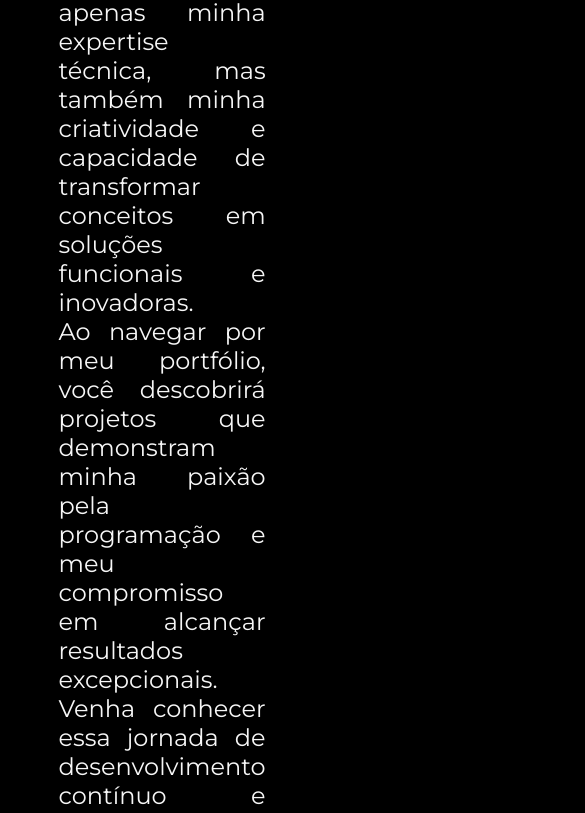
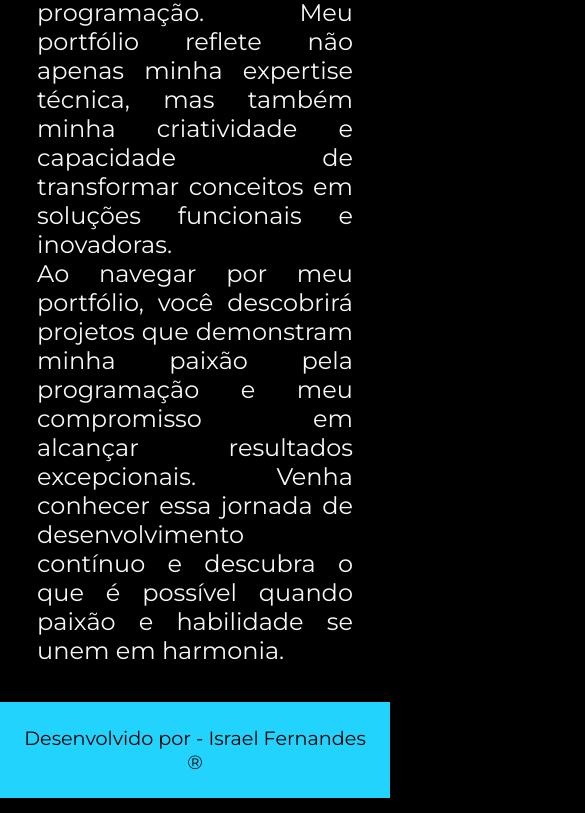
Before and after one commit to Israellgg/portfolio, a plain HTML site: page about.html in a window 390 px wide. Shown: the part 1623-2436 px from the top of the page, 585 px wide, since content can reach past the window. Drawn offline with nearby package versions, Linux system fonts and the light colour scheme.

Commit message:
responsividade das paginas melhorada

```diff
--- a/style.css
+++ b/style.css
@@ -78,6 +78,7 @@ body{
     color: var(--cor-secundaria);
     font-weight: 400;
     font-size: 2.25rem;
+
 }
 
 .sobre__titulo{
@@ -173,16 +174,30 @@ body{
         padding: 5%;
     }
 
+    .sobre__principal{
+        flex-direction: column-reverse;
+        padding: 5%;
+    }
+
     .conteudo__secao{
         padding: 5%;
         width: auto;
     }
 
+    .sobre__secao{
+        padding: 5%;
+        width: auto;
+    }
+
     .conteudo__imagem{
-        width: 60%;
+        width: 50%;
     }
 
     .conteudo__secao__titulo{
+        text-align: center;
+    }
+
+    .sobre__titulo{
         text-align: center;
     }
 
@@ -190,7 +205,13 @@ body{
         width: 80%;
     }
 
-    .rodape{
-        padding: 5px;
+
+
+    .conteudo__titulo{
+        text-align: center;
+    }
+
+    .rodape__paragrafo{
+        font-size: 1.2rem;
     }
 }
```
